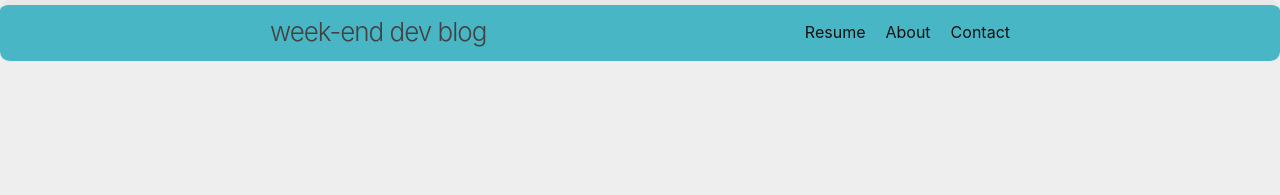
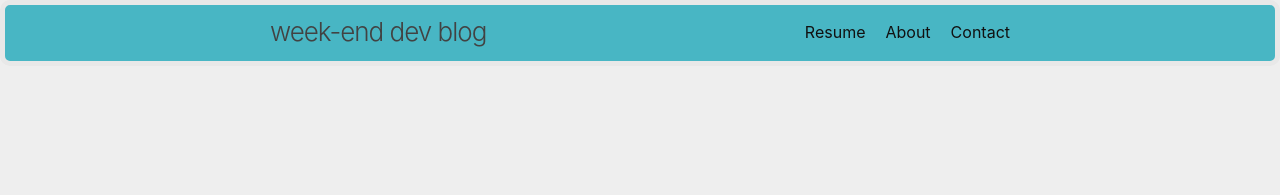
Before and after one commit to eze-kiel/old-eze-kiel.github.io, a Jekyll site: the page built from index.markdown, in a window 1280 px wide. Shown: the top 195 px of the page. Built offline with Jekyll 4.4.1, drawn with Linux system fonts in a browser that asks for light colours.

Commit message:
changed scss files

```diff
--- a/_sass/minima/_layout.scss
+++ b/_sass/minima/_layout.scss
@@ -3,7 +3,9 @@
  */
 .site-header {
   border-top: 5px solid $grey-color-light;
-  border-bottom: 1px solid $grey-color-light;
+  border-bottom: 5px solid $grey-color-light;
+  border-left: 5px solid $grey-color-light;
+  border-right: 5px solid $grey-color-light;
   border-bottom-left-radius: 10px;
   border-bottom-right-radius: 10px;
   border-top-left-radius: 10px;
```
